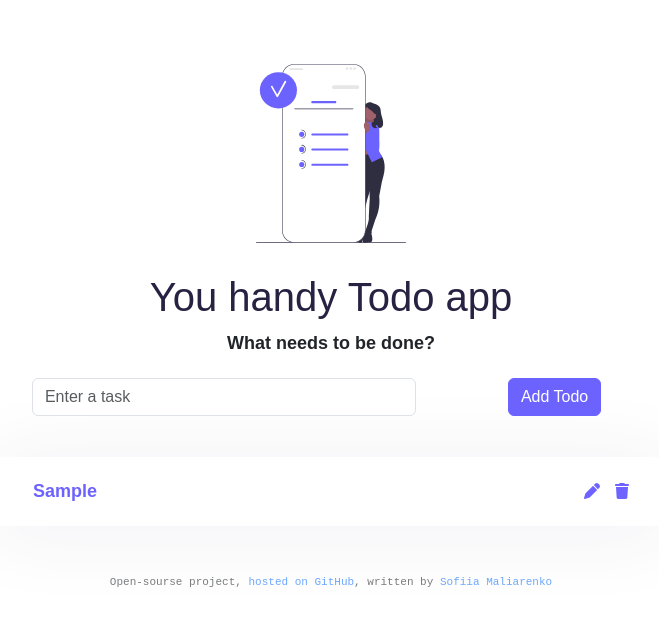
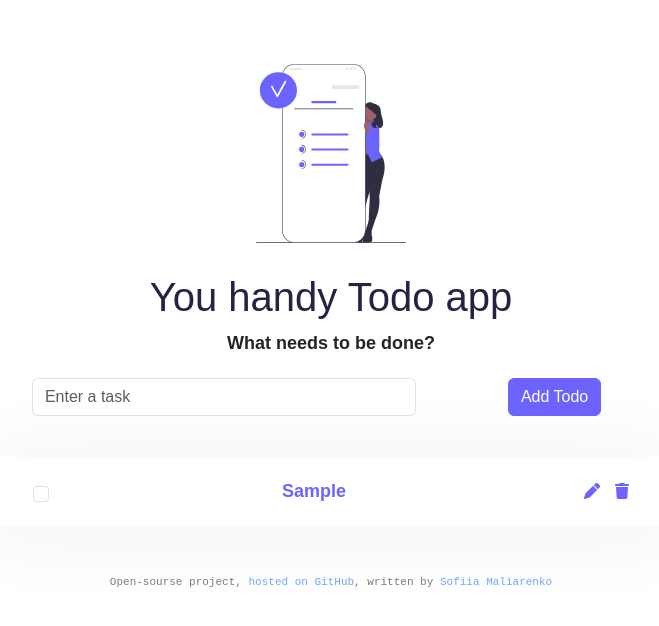
Before and after one commit to sophxmia/react-to-do-list, a React (Create React App) app: page / in a window 1280 px wide. Both pictures are taken after typing "Sample" into the empty fields and a click on the button "Add Todo". Shown: the top 626 px of the page, without its empty margins (309-968 px from the left). Built offline with nearby package versions, Linux system fonts and the light colour scheme.

Commit message:
Add check-box for completed tasks

```diff
--- a/src/App.css
+++ b/src/App.css
@@ -74,16 +74,20 @@ p {
   margin: 0;
   color: var(--branding-color);
 }
+.Todo .form-check-input {
+  margin-right: 10px;
+  cursor: pointer;
+}
+.Todo .form-check-input:checked {
+  background-color: var(--branding-color-hover);
+  border-color: var(--branding-color-hover);
+}
 .Todo .fa-trash,
 .fa-pen {
   margin-left: 15px;
 }
 .Todo .fa-trash:hover,
 .fa-pen:hover {
-  cursor: pointer;
-}
-.incompleted,
-.completed {
   cursor: pointer;
 }
 .completed {
--- a/src/components/Todo.js
+++ b/src/components/Todo.js
@@ -18,6 +18,11 @@ export default function Todo(props) {
   }
   return (
     <div className="Todo">
+      <input
+        type="checkbox"
+        className="form-check-input"
+        onClick={() => props.toggleComplete(props.task.id)}
+      />
       {props.task.isEditing ? (
         <input
           type="text"
@@ -32,7 +37,6 @@ export default function Todo(props) {
       ) : (
         <label
           className={`${props.task.completed ? "completed" : "incompleted"}`}
-          onClick={() => props.toggleComplete(props.task.id)}
         >
           {props.task.task}
         </label>
```
